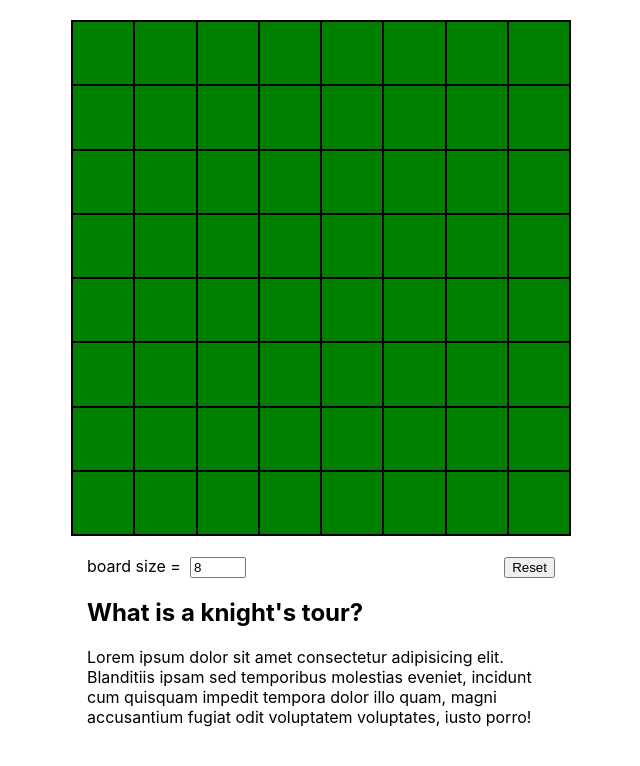
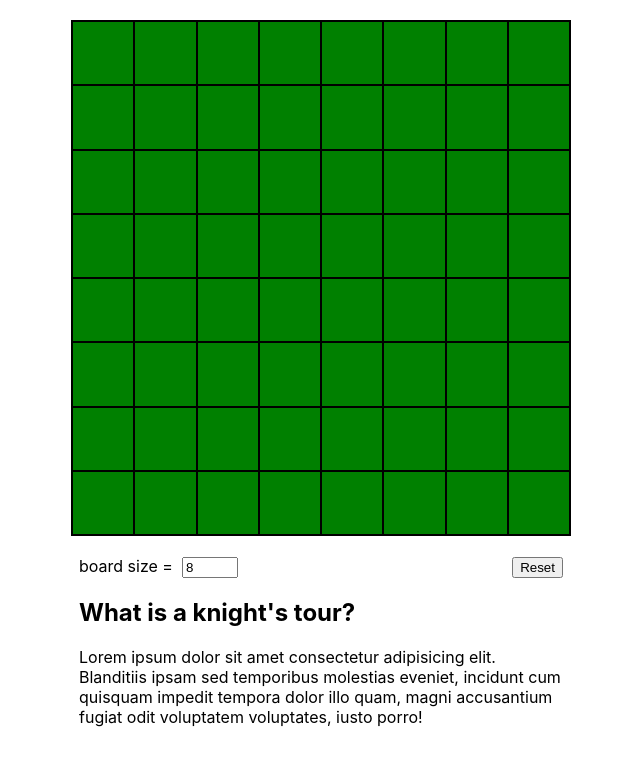
Before and after one commit to norbusonam/knights-tour, a React (Create React App) app: page / in a window 1280 px wide. Shown: the top 766 px of the page, without its empty margins (319-959 px from the left). Built offline with nearby package versions, Linux system fonts and the light colour scheme.

Commit message:
spacing change

```diff
--- a/src/components/KnightsTour.js
+++ b/src/components/KnightsTour.js
@@ -118,7 +118,7 @@ function KnightsTour() {
 
       <br />
       <div style={{ display: 'flex', justifyContent: 'space-between' }}>
-        <div style={{ paddingLeft: '1rem' }}>
+        <div style={{ paddingLeft: '0.5rem', flexGrow: 4 }}>
           board size = &nbsp;
           <input
             type='number'
@@ -128,7 +128,7 @@ function KnightsTour() {
             onChange={e => resetBoard(e.target.value) }
           />
         </div>
-        <div style={{ paddingRight: '1rem' }}>
+        <div style={{ paddingRight: '0.5rem' }}>
           <button onClick={() => resetBoard(boardSize)}>Reset</button>
         </div>
       </div>
--- a/src/components/KnightsTourInfo.js
+++ b/src/components/KnightsTourInfo.js
@@ -1,6 +1,6 @@
 function KnightsTourInfo() {
   return (
-    <div style={{ padding: '0 1rem' }}>
+    <div style={{ padding: '0 0.5rem' }}>
       <h2>What is a knight's tour?</h2>
       <p>Lorem ipsum dolor sit amet consectetur adipisicing elit. Blanditiis ipsam sed temporibus molestias eveniet, incidunt cum quisquam impedit tempora dolor illo quam, magni accusantium fugiat odit voluptatem voluptates, iusto porro!</p>
     </div>
```
